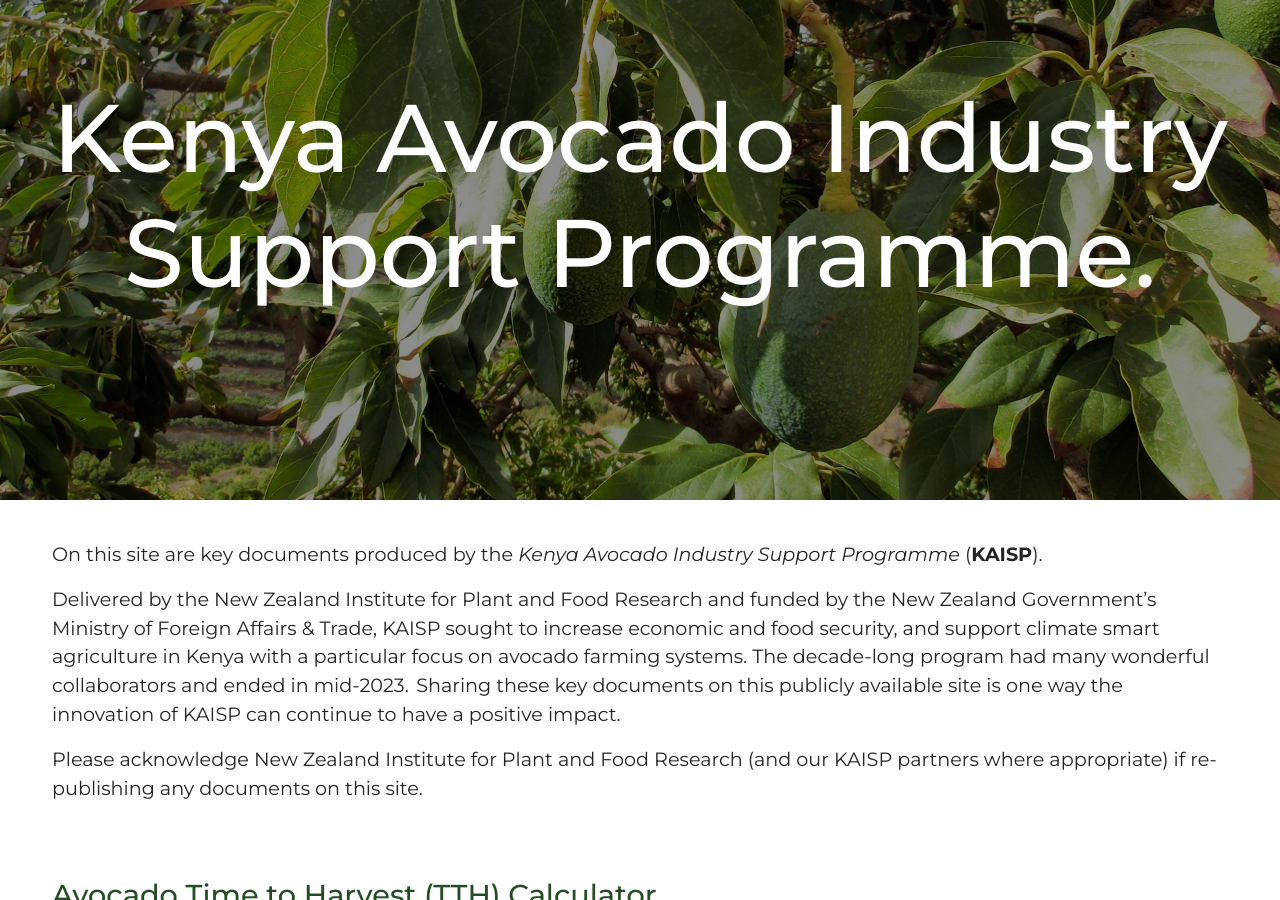
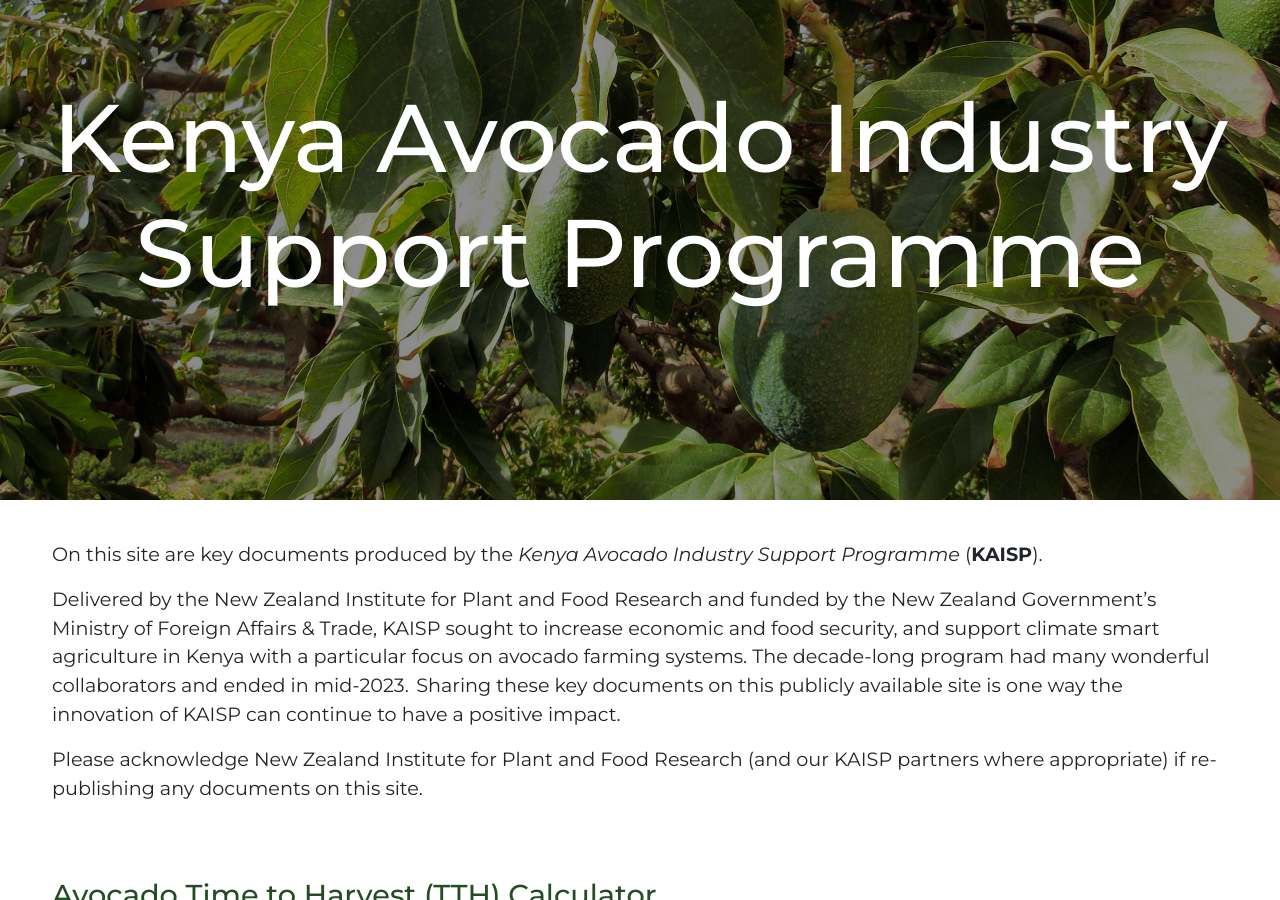
Before and after one commit to PFR-International-Development/kaisp, a Jekyll site: the page built from index.html, in a window 1280 px wide and 900 px high. Built offline with Jekyll 4.4.1, drawn with Linux system fonts in a browser that asks for light colours.

Commit message:
Update default.html

```diff
--- a/_layouts/default.html
+++ b/_layouts/default.html
@@ -16,7 +16,7 @@
 </head>
   <body class="montserrat">
     <header class="text-center">
-    <div style=" background-image: url('{{ site.baseurl }}/assets/images/banner.jpg')"><h1>Kenya Avocado Industry Support Programme.</h1></div>
+    <div style=" background-image: url('{{ site.baseurl }}/assets/images/banner.jpg')"><h1>Kenya Avocado Industry Support Programme</h1></div>
 
     </header>
     <div class="container">
@@ -40,10 +40,10 @@
         <div class="col">
           <ul>
             <li>
-              <a href="https://www.plantandfood.com"><img class="img-fluid w-75" src="/assets/images/plant-&-food-research-logo.png" /></a>
+              <a href="https://www.plantandfood.com"><img class="img-fluid w-75" src="{{ site.baseurl }}/assets/images/plant-&-food-research-logo.png" /></a>
             </li>
             <li>
-              <a href="https://www.mfat.govt.nz/"><img class="img-fluid w-50" src="/assets/images/mfat-logo.png" /></a>
+              <a href="https://www.mfat.govt.nz/"><img class="img-fluid w-50" src="{{ site.baseurl }}/assets/images/mfat-logo.png" /></a>
             </li>
             <li></li>
           </ul>
```
